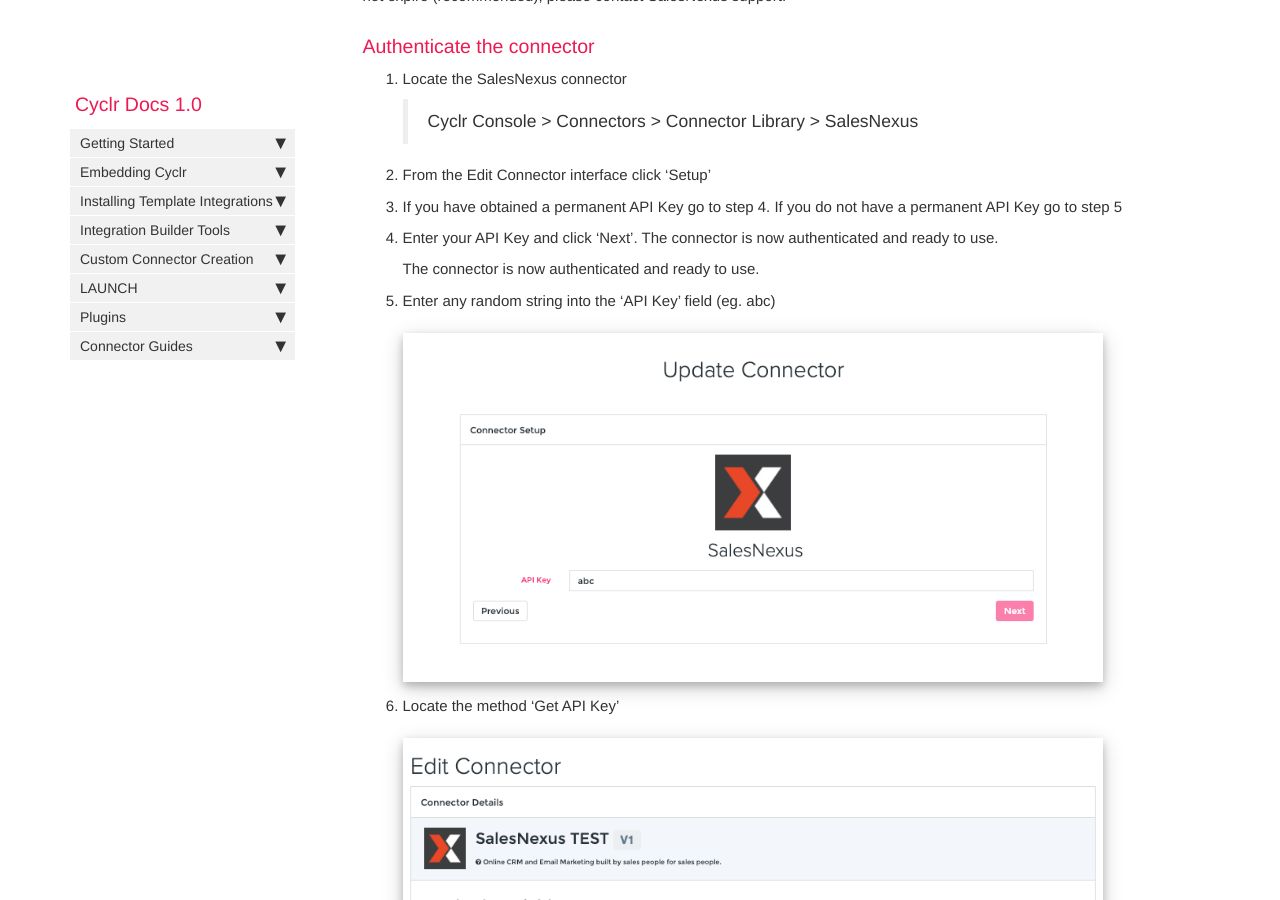
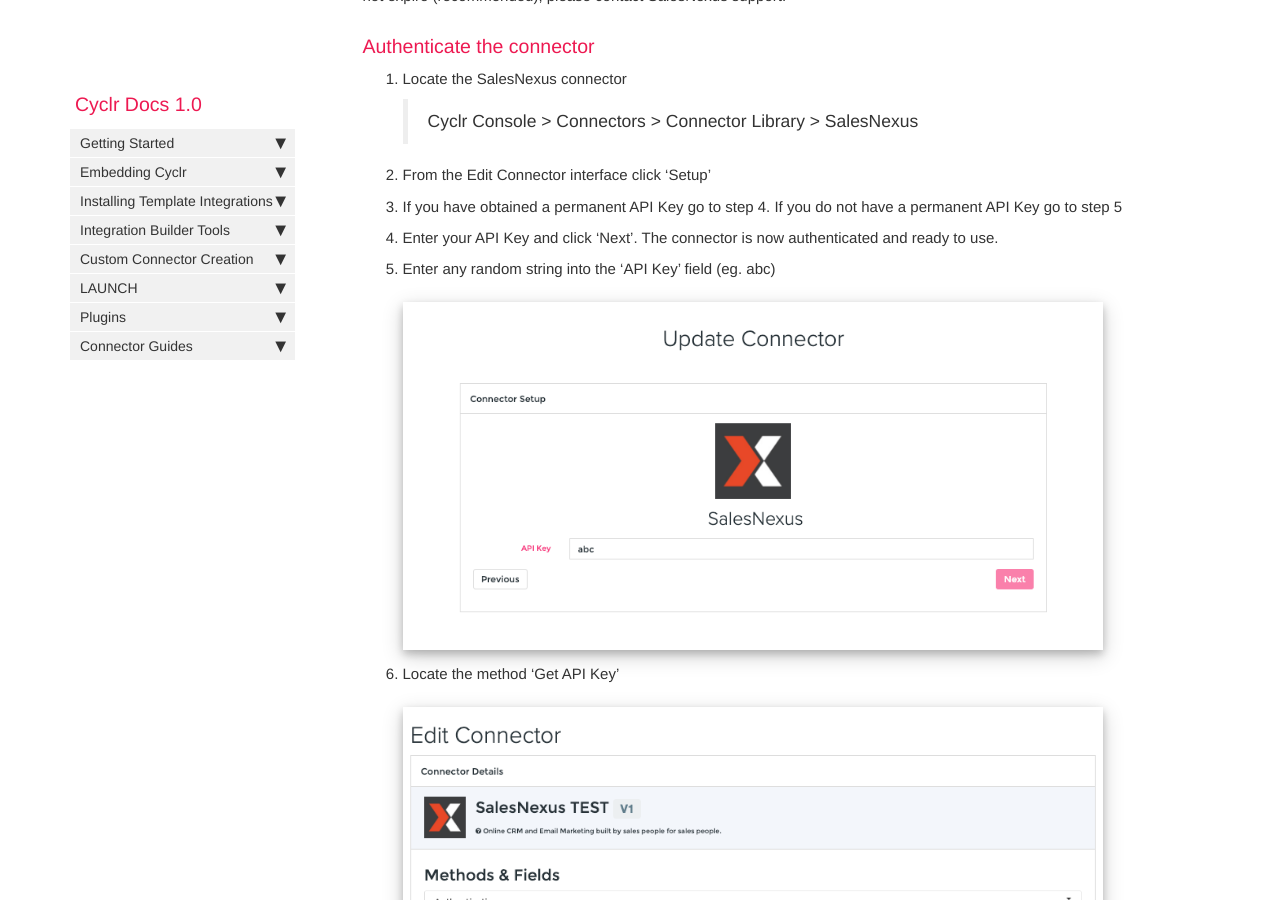
Before and after one commit to sneakysneak/docs, a Jekyll site: the page built from pages/connector-authentication/salesnexus_docs.md, in a window 1280 px wide and 900 px high, scrolled down 398 px. Built offline with Jekyll 4.4.1, drawn with Linux system fonts in a browser that asks for light colours; nearby versions of some CDN libraries; comment, search, counter and statistics services are not loaded.

Commit message:
formatting issue fixed

```diff
--- a/pages/connector-authentication/salesnexus_docs.md
+++ b/pages/connector-authentication/salesnexus_docs.md
@@ -23,8 +23,6 @@ You can use the following methodology to obtain a temporary API Key within the c
 
 4. Enter your API Key and click 'Next'. The connector is now authenticated and ready to use.
 
-   The connector is now authenticated and ready to use.
-
 5. Enter any random string into the 'API Key' field (eg. abc)
 
    ![salesnexus setup](./images/salesnexus_setup_1.png)
```
